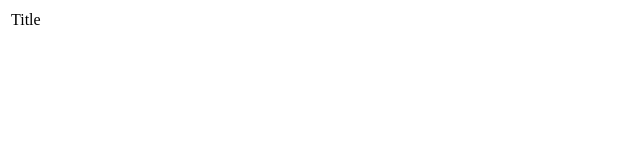
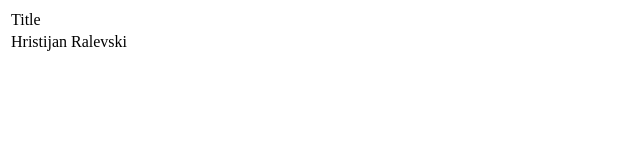
Before and after one commit to HristijanRalis/WEB-HTML-CSS-JS, a plain HTML site: page index.html in a window 1280 px wide. Shown: the whole page, without its empty margins (0-640 px from the left). Drawn offline with Linux system fonts and the light colour scheme.

Commit message:
Added name & lastname

```diff
--- a/index.html
+++ b/index.html
@@ -11,6 +11,10 @@
         <tr>
             <td>Title</td>
         </tr>
+        <tr>
+            <td>Hristijan</td>
+            <td>Ralevski</td>
+        </tr>
     </table>
 </body>
 </html>
```
